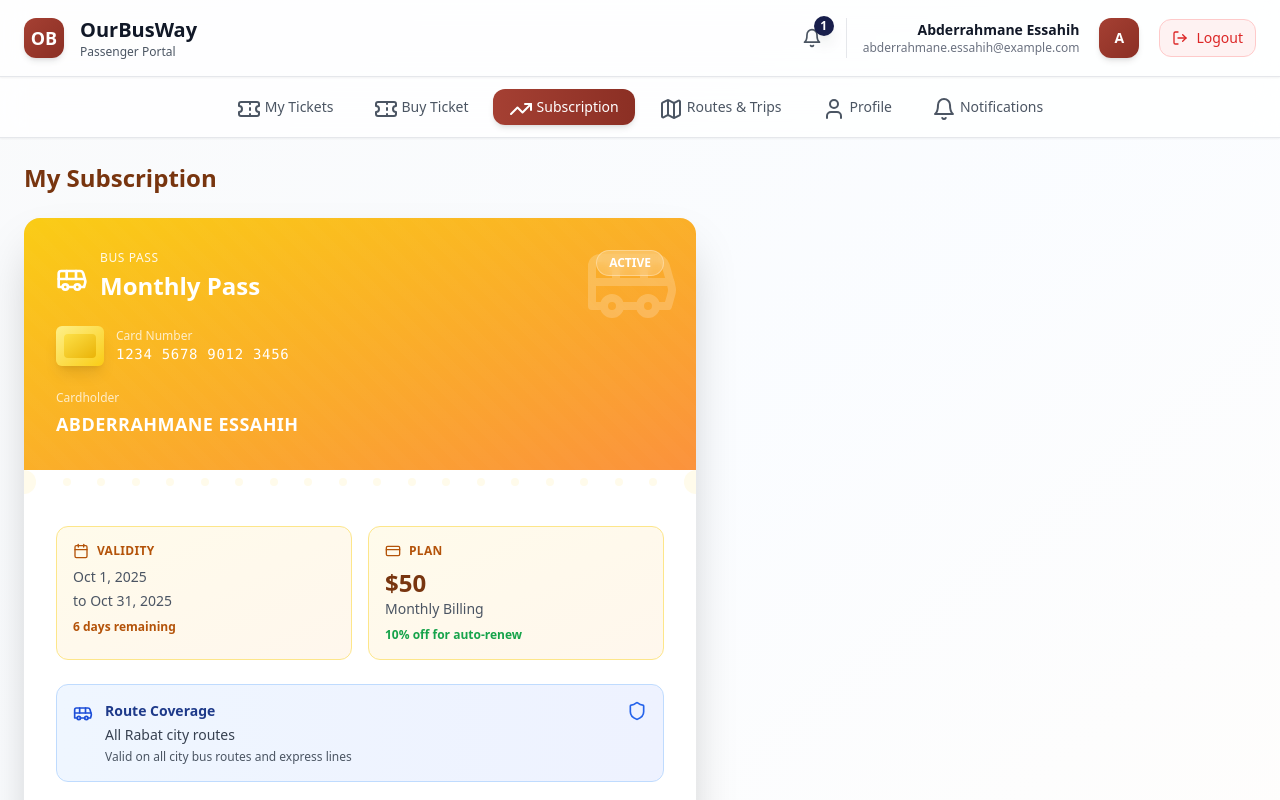
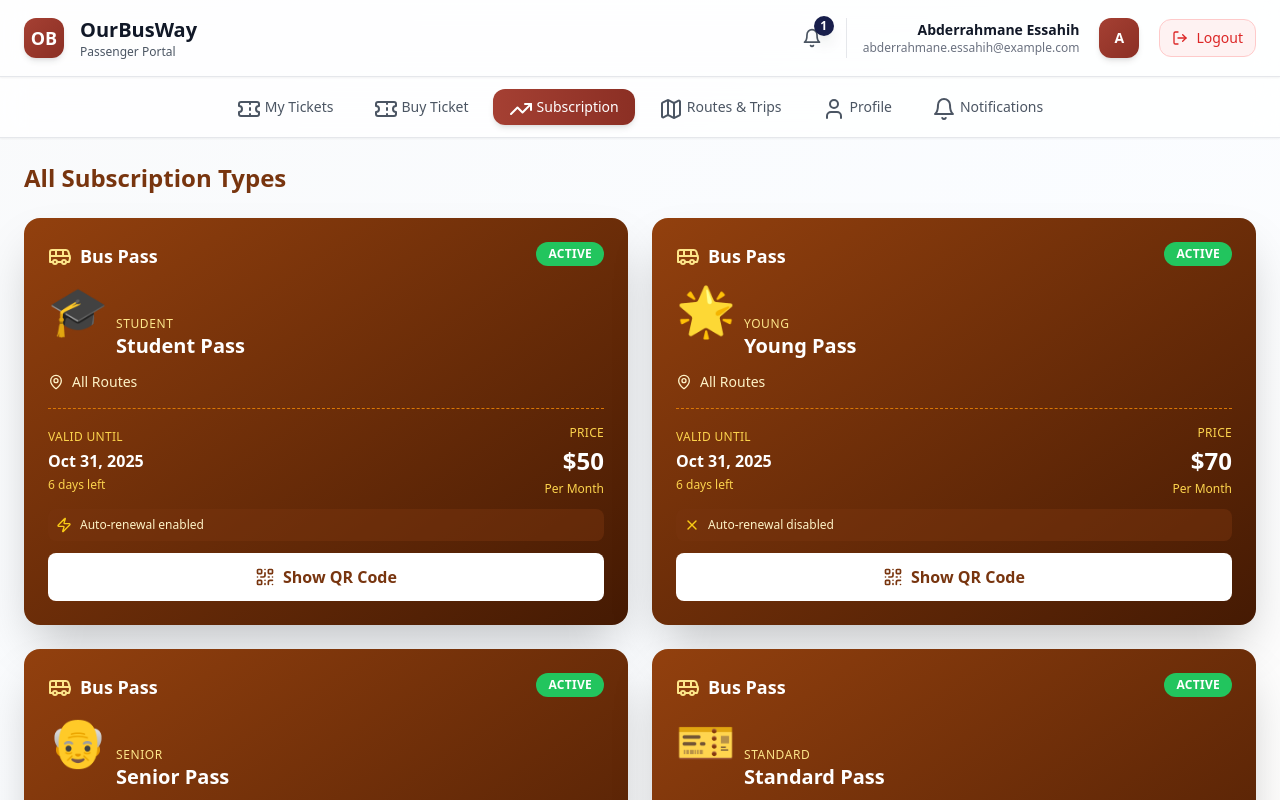
Before and after one commit to AhssenQuadrinome/FrontEnd, a React (Vite) app: page /passenger/subscription in a window 1280 px wide. Shown: the top 800 px of the page. Built offline with nearby package versions, Linux system fonts and the light colour scheme; a web font is replaced by a local one.

Commit message:
sub styling

```diff
--- a/src/components/passenger/pages/SubscriptionPage.tsx
+++ b/src/components/passenger/pages/SubscriptionPage.tsx
@@ -1,8 +1,38 @@
 import DashboardLayout from '../../DashboardLayout';
-import { CheckCircle } from 'lucide-react';
-import { User, Subscription, Notification } from '../../../types';
-import { Bus, Calendar, CreditCard, Shield, QrCode } from 'lucide-react';
-import { useState } from 'react';
+import React, { useState } from 'react';
+import { X, QrCode, Bus, Calendar, Zap, MapPin } from 'lucide-react';
+
+// Mock types
+interface User {
+  id: string;
+  name: string;
+  email: string;
+  role: string;
+}
+
+interface Subscription {
+  id: string;
+  type: 'monthly' | 'yearly';
+  passengerType: 'student' | 'young' | 'elder' | 'standard';
+  status: 'active' | 'expired' | 'pending';
+  startDate: string;
+  endDate: string;
+  price: number;
+  autoRenew: boolean;
+  subscriptionId: string;
+  routeCoverage: string;
+}
+
+interface Notification {
+  id: string;
+  type: string;
+  title: string;
+  message: string;
+  sentAt: string;
+  read: boolean;
+  priority: string;
+}
+
 
 const mockUser: User = {
   id: '1',
@@ -11,19 +41,56 @@ const mockUser: User = {
   role: 'passenger',
 };
 
-const mockSubscription: Subscription = {
+const mockSubscriptions: Subscription[] = [
+  {
     id: '1',
     type: 'monthly',
+    passengerType: 'student',
     status: 'active',
     startDate: '2025-10-01T00:00:00',
     endDate: '2025-10-31T23:59:59',
     price: 50.0,
     autoRenew: true,
-};
-
-// Add missing mockSubscription.cardNumber and routeCoverage
-mockSubscription.cardNumber = mockSubscription.cardNumber || '1234 5678 9012 3456';
-mockSubscription.routeCoverage = mockSubscription.routeCoverage || 'All Rabat city routes';
+    subscriptionId: 'SUB-2025-4782',
+    routeCoverage: 'All Routes',
+  },
+  {
+    id: '2',
+    type: 'monthly',
+    passengerType: 'young',
+    status: 'active',
+    startDate: '2025-10-01T00:00:00',
+    endDate: '2025-10-31T23:59:59',
+    price: 70.0,
+    autoRenew: false,
+    subscriptionId: 'SUB-2025-3891',
+    routeCoverage: 'All Routes',
+  },
+  {
+    id: '3',
+    type: 'monthly',
+    passengerType: 'elder',
+    status: 'active',
+    startDate: '2025-10-01T00:00:00',
+    endDate: '2025-10-31T23:59:59',
+    price: 60.0,
+    autoRenew: true,
+    subscriptionId: 'SUB-2025-5623',
+    routeCoverage: 'All Routes',
+  },
+  {
+    id: '4',
+    type: 'monthly',
+    passengerType: 'standard',
+    status: 'active',
+    startDate: '2025-10-01T00:00:00',
+    endDate: '2025-10-31T23:59:59',
+    price: 100.0,
+    autoRenew: true,
+    subscriptionId: 'SUB-2025-7834',
+    routeCoverage: 'All Routes',
+  },
+];
 
 const mockNotifications: Notification[] = [
   {
@@ -37,29 +104,35 @@ const mockNotifications: Notification[] = [
   },
 ];
 
-const subscriptionTypeConfig = {
-  monthly: {
-    color: 'from-yellow-400 to-orange-400',
-    icon: <Bus className="inline w-8 h-8" />,
-    label: 'Monthly Pass',
-    discount: '10% off for auto-renew',
+const passengerTypeConfig = {
+  student: {
+    label: 'Student Pass',
+    badge: 'STUDENT',
+    emoji: '🎓',
   },
-  yearly: {
-    color: 'from-blue-400 to-indigo-400',
-    icon: <Bus className="inline w-8 h-8" />,
-    label: 'Yearly Pass',
-    discount: '15% off for auto-renew',
+  young: {
+    label: 'Young Pass',
+    badge: 'YOUNG',
+    emoji: '🌟',
+  },
+  elder: {
+    label: 'Senior Pass',
+    badge: 'SENIOR',
+    emoji: '👴',
+  },
+  standard: {
+    label: 'Standard Pass',
+    badge: 'STANDARD',
+    emoji: '🎫',
   },
 };
-const config = subscriptionTypeConfig[mockSubscription.type] || subscriptionTypeConfig.monthly;
 
 export default function SubscriptionPage() {
-  const [showQR, setShowQR] = useState(false);
+  const [showQR, setShowQR] = useState<string | null>(null);
 
-  // Calculate days remaining
-  const today = new Date();
-  const endDate = new Date(mockSubscription.endDate);
-  const daysRemaining = Math.max(0, Math.ceil((endDate.getTime() - today.getTime()) / (1000 * 60 * 60 * 24)));
+  const toggleQR = (id: string) => {
+    setShowQR(showQR === id ? null : id);
+  };
 
   return (
     <DashboardLayout
@@ -67,165 +140,109 @@ export default function SubscriptionPage() {
       notificationCount={mockNotifications.filter((n) => !n.read).length}
     >
       <div className="space-y-6">
-        <h3 className="text-2xl font-bold text-amber-900">My Subscription</h3>
+        <h3 className="text-2xl font-bold text-amber-900">All Subscription Types</h3>
 
-        {/* Unique Subscription Card Design */}
-        <div className="relative max-w-2xl">
-          {/* Card Container with Ticket Perforation Effect */}
-          <div className="relative bg-white rounded-2xl shadow-2xl overflow-hidden">
-            {/* Decorative Corner Patterns */}
-            <div className="absolute top-0 left-0 w-32 h-32 opacity-10">
-              <svg viewBox="0 0 100 100" className="w-full h-full">
-                <circle cx="0" cy="0" r="80" fill="currentColor" className="text-amber-900" />
-              </svg>
+        {/* Grid of Subscription Cards */}
+        <div className="grid grid-cols-1 md:grid-cols-2 gap-6 items-stretch">
+          {mockSubscriptions.map((subscription) => {
+            const config = passengerTypeConfig[subscription.passengerType];
+            const daysRemaining = Math.ceil(
+              (new Date(subscription.endDate).getTime() - new Date().getTime()) / (1000 * 60 * 60 * 24)
+            );
+
+            return (
+              <div key={subscription.id} className="h-full">
+                <div className="bg-gradient-to-br from-amber-800 to-amber-950 rounded-2xl shadow-2xl overflow-hidden h-full">
+                  {/* Card Header */}
+                  <div className="p-6 pb-4">
+                    <div className="flex justify-between items-start mb-4">
+                      <div className="flex items-center gap-2">
+                        <Bus className="w-6 h-6 text-amber-200" />
+                        <span className="text-white font-bold text-lg">Bus Pass</span>
                       </div>
-            <div className="absolute bottom-0 right-0 w-32 h-32 opacity-10">
-              <svg viewBox="0 0 100 100" className="w-full h-full">
-                <circle cx="100" cy="100" r="80" fill="currentColor" className="text-amber-900" />
-              </svg>
-            </div>
-
-            {/* Main Card Header with Gradient */}
-            <div className={`relative bg-gradient-to-br ${config.color} p-8 text-white overflow-hidden`}>
-              {/* Animated Background Pattern */}
-              <div className="absolute inset-0 opacity-10">
-                <div className="absolute inset-0" style={{
-                  backgroundImage: `repeating-linear-gradient(45deg, transparent, transparent 10px, rgba(255,255,255,0.1) 10px, rgba(255,255,255,0.1) 20px)`
-                }}></div>
-              </div>
-
-              {/* Bus Icon Watermark */}
-              <Bus className="absolute right-4 top-4 w-24 h-24 opacity-20" />
-
-              <div className="relative z-10">
-                <div className="flex justify-between items-start mb-6">
-                  <div className="flex items-center gap-3">
-                    <span className="text-4xl">{config.icon}</span>
-                    <div>
-                      <p className="text-xs uppercase tracking-wider opacity-90 mb-1">Bus Pass</p>
-                      <h4 className="text-2xl font-bold">{config.label}</h4>
-                    </div>
-                  </div>
-                  <span className="px-3 py-1 bg-white bg-opacity-20 backdrop-blur-sm rounded-full text-xs font-semibold border border-white border-opacity-30">
-                    {mockSubscription.status.toUpperCase()}
+                      <span className="px-3 py-1 bg-green-500 text-white rounded-full text-xs font-bold uppercase tracking-wide">
+                        Active
                       </span>
                     </div>
 
-                {/* Card Number with Chip Design */}
-                <div className="flex items-center gap-3 mb-4">
-                  <div className="w-12 h-10 bg-gradient-to-br from-yellow-200 to-yellow-400 rounded-md flex items-center justify-center shadow-lg">
-                    <div className="w-8 h-6 bg-gradient-to-br from-yellow-300 to-yellow-500 rounded-sm"></div>
-                  </div>
+                    <div className="flex items-baseline gap-2 mb-3">
+                      <span className="text-5xl font-bold text-white">{config.emoji}</span>
                       <div>
-                    <p className="text-xs opacity-75">Card Number</p>
-                    <p className="font-mono text-sm tracking-wider">{mockSubscription.cardNumber}</p>
+                        <p className="text-amber-200 text-xs uppercase tracking-wider">{config.badge}</p>
+                        <p className="text-white text-xl font-bold">{config.label}</p>
                       </div>
                     </div>
 
-                {/* Cardholder Name */}
-                <div className="mt-6">
-                  <p className="text-xs opacity-75 mb-1">Cardholder</p>
-                  <p className="text-lg font-semibold uppercase tracking-wide">{mockUser.name}</p>
-                </div>
+                    <div className="flex items-center gap-2 text-amber-100 text-sm">
+                      <MapPin className="w-4 h-4" />
+                      <span>{subscription.routeCoverage}</span>
                     </div>
                   </div>
 
-            {/* Perforated Divider */}
-            <div className="relative h-6 bg-white">
-              <div className="absolute top-1/2 -translate-y-1/2 w-full flex justify-between px-1">
-                {Array.from({ length: 20 }).map((_, i) => (
-                  <div key={i} className="w-2 h-2 rounded-full bg-amber-50"></div>
-                ))}
-              </div>
-              <div className="absolute -left-3 top-1/2 -translate-y-1/2 w-6 h-6 rounded-full bg-amber-50"></div>
-              <div className="absolute -right-3 top-1/2 -translate-y-1/2 w-6 h-6 rounded-full bg-amber-50"></div>
+                  {/* Separator with dots */}
+                  <div className="px-6">
+                    <div className="border-t border-amber-600 border-dashed"></div>
                   </div>
 
-            {/* Card Details Section */}
-            <div className="p-8 space-y-6">
-              {/* Info Grid */}
-              <div className="grid grid-cols-2 gap-4">
-                <div className="bg-gradient-to-br from-amber-50 to-orange-50 p-4 rounded-xl border border-amber-200">
-                  <div className="flex items-center gap-2 mb-2">
-                    <Calendar className="w-4 h-4 text-amber-700" />
-                    <p className="text-xs text-amber-700 font-semibold uppercase tracking-wide">Validity</p>
+                  {/* Card Details */}
+                  <div className="p-6 pt-4 space-y-3">
+                    <div className="flex justify-between items-center">
+                      <div>
+                        <p className="text-amber-300 text-xs uppercase tracking-wide mb-1">Valid Until</p>
+                        <p className="text-white font-semibold">
+                          {new Date(subscription.endDate).toLocaleDateString('en-US', {
+                            month: 'short',
+                            day: 'numeric',
+                            year: 'numeric'
+                          })}
+                        </p>
+                        <p className="text-amber-300 text-xs mt-1">{daysRemaining} days left</p>
                       </div>
-                  <p className="text-sm text-gray-600 mb-1">
-                    {new Date(mockSubscription.startDate).toLocaleDateString('en-US', { month: 'short', day: 'numeric', year: 'numeric' })}
-                  </p>
-                  <p className="text-sm text-gray-600">
-                    to {new Date(mockSubscription.endDate).toLocaleDateString('en-US', { month: 'short', day: 'numeric', year: 'numeric' })}
-                  </p>
-                  <p className="text-xs text-amber-700 font-semibold mt-2">{daysRemaining} days remaining</p>
-                </div>
-
-                <div className="bg-gradient-to-br from-amber-50 to-orange-50 p-4 rounded-xl border border-amber-200">
-                  <div className="flex items-center gap-2 mb-2">
-                    <CreditCard className="w-4 h-4 text-amber-700" />
-                    <p className="text-xs text-amber-700 font-semibold uppercase tracking-wide">Plan</p>
-                  </div>
-                  <p className="text-2xl font-bold text-amber-900">${mockSubscription.price}</p>
-                  <p className="text-sm text-gray-600 capitalize">
-                    {mockSubscription.type} billing
-                  </p>
-                  <p className="text-xs text-green-600 font-semibold mt-2">{config.discount}</p>
+                      <div className="text-right">
+                        <p className="text-amber-300 text-xs uppercase tracking-wide mb-1">Price</p>
+                        <p className="text-white text-2xl font-bold">${subscription.price}</p>
+                        <p className="text-amber-300 text-xs mt-1 capitalize">per {subscription.type === 'monthly' ? 'month' : 'year'}</p>
                       </div>
                     </div>
 
-              {/* Coverage Info */}
-              <div className="bg-gradient-to-r from-blue-50 to-indigo-50 p-4 rounded-xl border border-blue-200">
-                <div className="flex items-start gap-3">
-                  <Bus className="w-5 h-5 text-blue-700 mt-0.5" />
-                  <div className="flex-1">
-                    <p className="text-sm font-semibold text-blue-900 mb-1">Route Coverage</p>
-                    <p className="text-sm text-gray-700">{mockSubscription.routeCoverage}</p>
-                    <p className="text-xs text-gray-600 mt-1">Valid on all city bus routes and express lines</p>
+                    {subscription.autoRenew && (
+                      <div className="flex items-center gap-2 bg-amber-900 bg-opacity-50 rounded-lg p-2">
+                        <Zap className="w-4 h-4 text-yellow-400" />
+                        <p className="text-amber-100 text-xs">Auto-renewal enabled</p>
                       </div>
-                  <Shield className="w-5 h-5 text-blue-600" />
+                    )}
+
+           {!subscription.autoRenew && (
+                      <div className="flex items-center gap-2 bg-amber-900 bg-opacity-50 rounded-lg p-2">
+                        <X className="w-4 h-4 text-yellow-400" />
+                        <p className="text-amber-100 text-xs">Auto-renewal disabled</p>
+                      </div>
+                    )}
+
+                    <button
+                      onClick={() => toggleQR(subscription.id)}
+                      className="w-full bg-white hover:bg-amber-50 text-amber-900 py-3 rounded-lg font-bold transition-all duration-300 flex items-center justify-center gap-2 mt-4"
+                    >
+                      <QrCode className="w-5 h-5" />
+                      {showQR === subscription.id ? 'Hide QR Code' : 'Show QR Code'}
+                    </button>
+
+                    {showQR === subscription.id && (
+                      <div className="bg-white p-6 rounded-lg text-center mt-3">
+                        <div className="inline-block">
+                          <div className="w-40 h-40 bg-gradient-to-br from-amber-100 to-amber-200 rounded-lg flex items-center justify-center">
+                            <QrCode className="w-28 h-28 text-amber-800" />
                           </div>
                         </div>
-
-              {/* Auto-Renew Status */}
-              <div className="flex items-center gap-3 p-4 bg-green-50 rounded-xl border border-green-200">
-                <CheckCircle className="w-5 h-5 text-green-600" />
-                <div className="flex-1">
-                  <p className="text-sm font-semibold text-green-900">
-                    Auto-renewal {mockSubscription.autoRenew ? 'enabled' : 'disabled'}
-                  </p>
-                  {mockSubscription.autoRenew && (
-                    <p className="text-xs text-gray-600 mt-1">
-                      Your pass will automatically renew on {new Date(mockSubscription.endDate).toLocaleDateString()}
-                    </p>
-                  )}
-                </div>
-              </div>
-
-              {/* QR Code Button */}
-              <button
-                onClick={() => setShowQR(!showQR)}
-                className="w-full bg-gradient-to-r from-amber-800 to-amber-900 hover:from-amber-900 hover:to-amber-950 text-white py-4 rounded-xl font-semibold shadow-lg hover:shadow-xl transition-all duration-300 flex items-center justify-center gap-3 group"
-              >
-                <QrCode className="w-5 h-5 group-hover:scale-110 transition-transform" />
-                {showQR ? 'Hide QR Code' : 'Show QR Code'}
-              </button>
-
-              {/* QR Code Display */}
-              {showQR && (
-                <div className="bg-gradient-to-br from-gray-50 to-gray-100 p-8 rounded-xl border-2 border-dashed border-amber-300 text-center">
-                  <div className="inline-block p-6 bg-white rounded-2xl shadow-lg">
-                    <div className="w-48 h-48 bg-gradient-to-br from-amber-100 to-amber-200 rounded-lg flex items-center justify-center">
-                      <QrCode className="w-32 h-32 text-amber-800" />
-                    </div>
-                  </div>
-                  <p className="text-sm text-gray-600 mt-4 font-medium">Scan this code to validate your pass</p>
-                  <p className="text-xs text-gray-500 mt-2">Valid for entry on all supported routes</p>
+                        <p className="text-amber-900 text-sm font-semibold mt-3">Scan to validate</p>
+                        <p className="text-gray-500 text-xs mt-1">ID: {subscription.subscriptionId}</p>
                       </div>
                     )}
                   </div>
                 </div>
-
-          {/* Card Shadow Effect */}
-          <div className="absolute -bottom-2 left-4 right-4 h-4 bg-amber-900 opacity-10 blur-xl rounded-full"></div>
+              </div>
+            );
+          })}
         </div>
       </div>
     </DashboardLayout>
```
Lines whose indentation alone changed are shown as unchanged.
